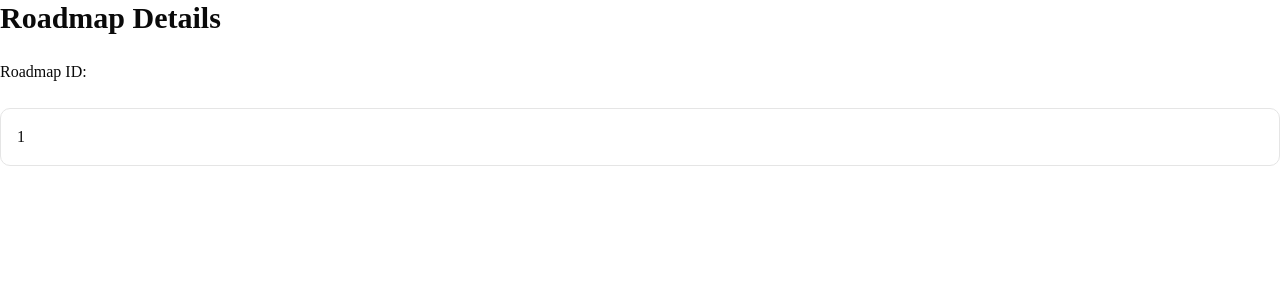
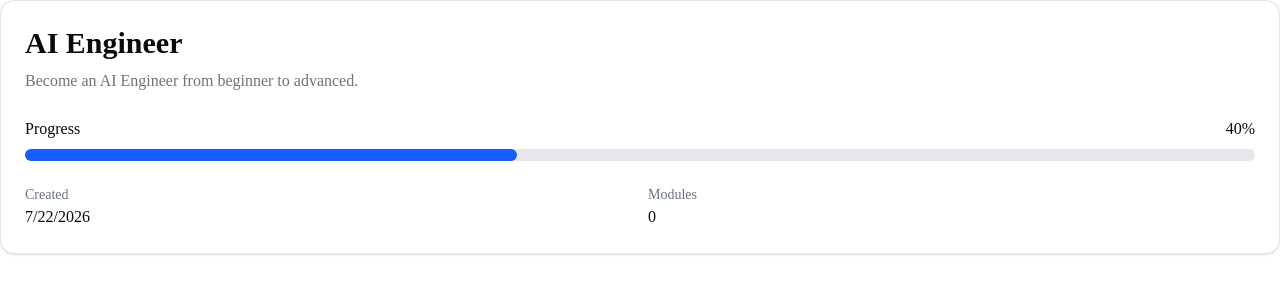
Before and after one commit to mohankunwar33/career-os, a Next.js app in the folder career-os-app/: page /roadmaps/1 in a window 1280 px wide. Shown: the top 300 px of the page. Built offline with nearby package versions, Linux system fonts and the light colour scheme.

Commit message:
feat: add roadmap overview component

```diff
--- a/career-os-app/src/app/roadmaps/[id]/page.tsx
+++ b/career-os-app/src/app/roadmaps/[id]/page.tsx
@@ -1,21 +1,18 @@
-interface PageProps {
-  params: {
-    id: string;
+import RoadmapOverview from "@/features/roadmaps/components/RoadmapOverview";
+
+export default function RoadmapDetails() {
+  const roadmap = {
+    id: "1",
+    title: "AI Engineer",
+    description:
+      "Become an AI Engineer from beginner to advanced.",
+    progress: 40,
+    createdAt: new Date().toISOString(),
   };
-}
 
-export default async function RoadmapDetails({ params }: PageProps) {
   return (
     <div className="space-y-6">
-      <h1 className="text-3xl font-bold">
-        Roadmap Details
-      </h1>
-
-      <p>Roadmap ID:</p>
-
-      <div className="rounded-lg border p-4">
-        {params.id}
-      </div>
+      <RoadmapOverview roadmap={roadmap} />
     </div>
   );
 }
--- /dev/null
+++ b/career-os-app/src/features/roadmaps/components/RoadmapOverview.tsx
@@ -0,0 +1,51 @@
+type Roadmap = {
+  id: string;
+  title: string;
+  description: string;
+  progress: number;
+  createdAt: string;
+};
+
+interface RoadmapOverviewProps {
+  roadmap: Roadmap;
+}
+
+export default function RoadmapOverview({
+  roadmap,
+}: RoadmapOverviewProps) {
+  return (
+    <div className="rounded-xl border bg-white p-6 shadow-sm">
+      <h1 className="text-3xl font-bold">{roadmap.title}</h1>
+
+      <p className="mt-2 text-muted-foreground">
+        {roadmap.description}
+      </p>
+
+      <div className="mt-6">
+        <div className="mb-2 flex justify-between">
+          <span>Progress</span>
+          <span>{roadmap.progress}%</span>
+        </div>
+
+        <div className="h-3 w-full rounded-full bg-gray-200">
+          <div
+            className="h-3 rounded-full bg-blue-600"
+            style={{ width: `${roadmap.progress}%` }}
+          />
+        </div>
+      </div>
+
+      <div className="mt-6 grid grid-cols-2 gap-4">
+        <div>
+          <p className="text-sm text-gray-500">Created</p>
+          <p>{new Date(roadmap.createdAt).toLocaleDateString()}</p>
+        </div>
+
+        <div>
+          <p className="text-sm text-gray-500">Modules</p>
+          <p>0</p>
+        </div>
+      </div>
+    </div>
+  );
+}
```
